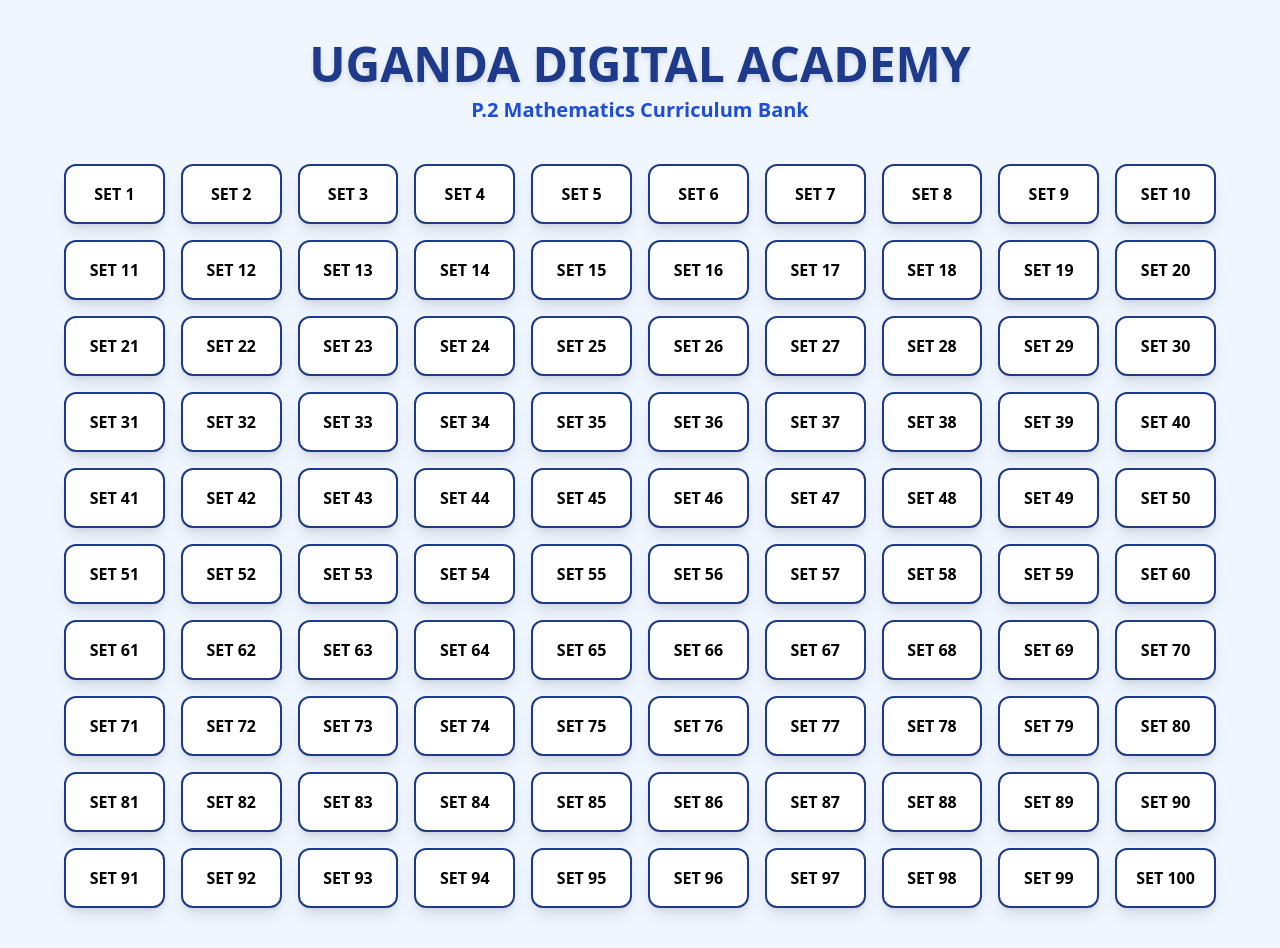
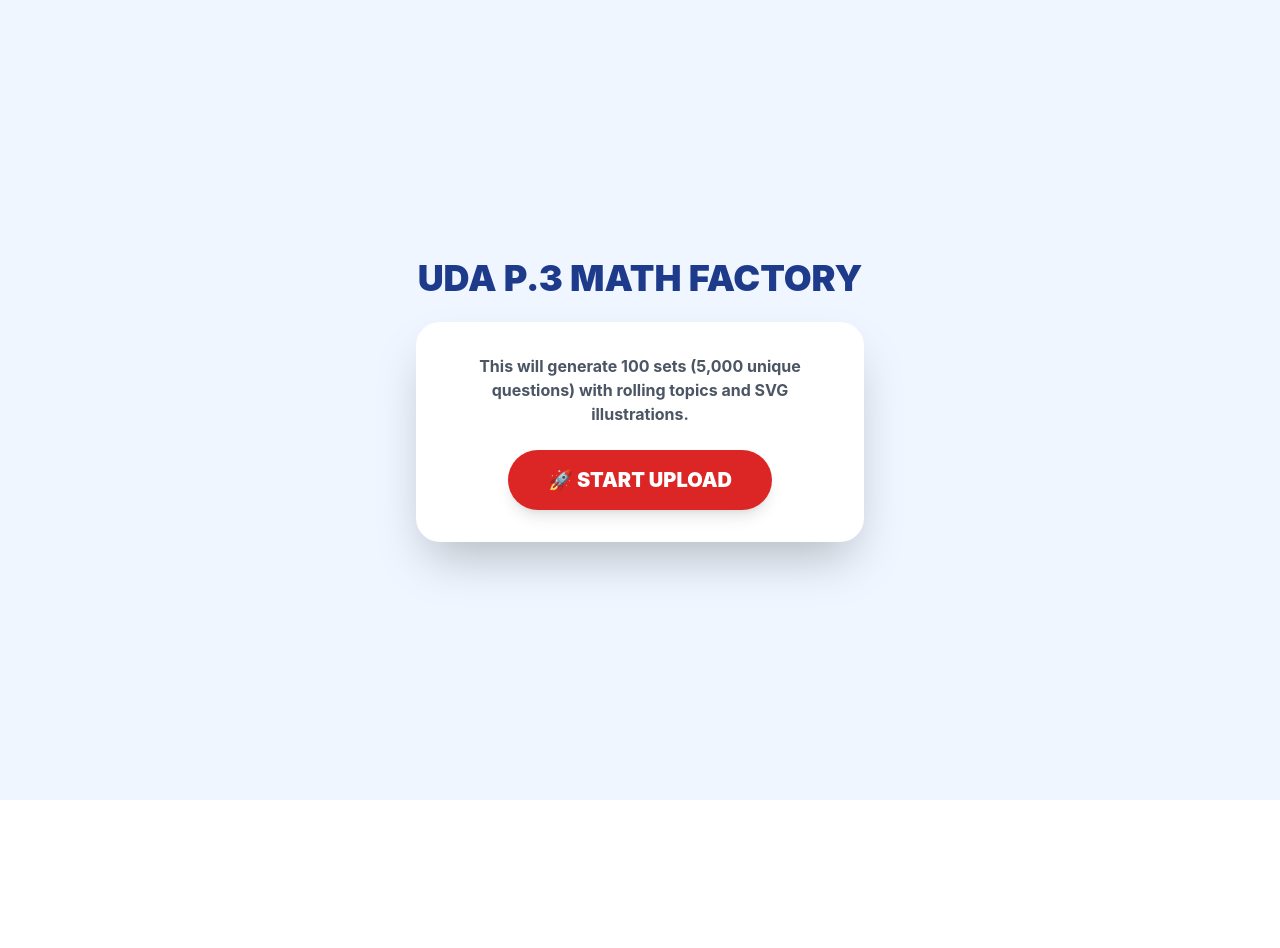
Before and after one commit to bwanking/asa, a React (Create React App) app: page / in a window 1280 px wide. After the commit the page ends 800 px from the top, so only its background shows below. Built offline with nearby package versions, Linux system fonts and the light colour scheme; the HTML template or start-up script is replaced by a standard one.

Commit message:
Update App.js

```diff
--- a/src/App.js
+++ b/src/App.js
@@ -1,160 +1,188 @@
 import React, { useState } from 'react';
+import { db } from './firebase';
+import { doc, setDoc } from 'firebase/firestore';
 
-
-// --- 1. DYNAMIC SVG LIBRARY (P2 Visual Aids) ---
+// --- 1. DYNAMIC SVG LIBRARY (P3 Visual Aids) ---
 const MathSVG = {
-  SetObjects: ({ count, type }) => (
-    <div className="flex justify-center border-2 border-dotted border-gray-400 p-2 my-1 rounded bg-gray-50">
-      <svg width="160" height="40" viewBox="0 0 160 40">
+  SetObjects: ({ count, name }) => (
+    <div className="flex flex-col items-center border-2 border-black p-2 my-1 rounded-full w-24 h-24 mx-auto bg-white relative">
+      <span className="absolute -top-2 left-2 font-bold bg-white px-1">Set {name}</span>
+      <div className="grid grid-cols-3 gap-1 mt-2">
         {Array.from({ length: count }).map((_, i) => (
-          type === 'star' ?
-          <polygon key={i} points={`${15+i*25},5 ${18+i*25},15 ${28+i*25},15 ${20+i*25},22 ${23+i*25},32 ${15+i*25},25 ${7+i*25},32 ${10+i*25},22 ${2+i*25},15 ${12+i*25},15`} fill="none" stroke="black" /> :
-          <circle key={i} cx={15 + i * 25} cy="20" r="10" stroke="black" fill="none" />
+          <div key={i} className="w-3 h-3 bg-black rounded-full"></div>
         ))}
-      </svg>
+      </div>
     </div>
   ),
-  Fraction: ({ part, total }) => (
+  Fraction: ({ total }) => (
     <svg width="60" height="60" className="mx-auto my-1">
-      <circle cx="30" cy="30" r="25" stroke="black" fill="none" />
+      <rect x="5" y="5" width="50" height="50" stroke="black" fill="none" strokeWidth="2" />
       <line x1="30" y1="5" x2="30" y2="55" stroke="black" />
       {total > 2 && <line x1="5" y1="30" x2="55" y2="30" stroke="black" />}
-      <path d="M30,30 L30,5 A25,25 0 0,1 55,30 Z" fill={part > 0 ? "#ccc" : "none"} stroke="black" />
     </svg>
   ),
-  Clock: ({ hr, min }) => (
-    <svg width="60" height="60" className="mx-auto my-1">
-      <circle cx="30" cy="30" r="28" stroke="black" fill="none" strokeWidth="2" />
-      <line x1="30" y1="30" x2="30" y2="10" stroke="black" strokeWidth="2" /> {/* Min hand */}
-      <line x1="30" y1="30" x2="45" y2="30" stroke="black" strokeWidth="3" /> {/* Hour hand */}
+  Geometry: ({ type, val }) => (
+    <svg width="80" height="60" className="mx-auto my-1">
+      {type === 'rectangle' ? (
+        <rect x="10" y="15" width="60" height="30" stroke="black" fill="none" strokeWidth="2" />
+      ) : (
+        <polygon points="40,5 5,55 75,55" stroke="black" fill="none" strokeWidth="2" />
+      )}
+      <text x="40" y="58" fontSize="10" textAnchor="middle">{val}cm</text>
     </svg>
   )
 };
 
-const UgandaDigitalAcademy = () => {
-  const [selectedSet, setSelectedSet] = useState(null);
+const App = () => {
+  const [loading, setLoading] = useState(false);
 
-  const generateUniqueSet = (setId) => {
+  const uploadP3UniqueSets = async () => {
+    setLoading(true);
+    console.log("🚀 Starting P3 High-Variety Upload...");
+
+    for (let setId = 1; setId <= 100; setId++) {
       let paperQuestions = [];
-    const setBase = setId * 100; // Large jump to ensure variety
+      const setBase = setId * 500;
 
       for (let i = 1; i <= 50; i++) {
         const qId = setBase + i;
-      let q = { num: i, text: "", art: null };
+        const topicSelector = (i + setId) % 10; // Rolling Topic Logic
 
-      // ROLLING TOPIC LOGIC - Each set will feel different
-      const topicSelector = (i + setId) % 10;
+        let q = {
+          q: "",
+          ans: "",
+          options: [],
+          artType: null,
+          artValue: null
+        };
 
         switch(topicSelector) {
-        case 0: // SETS
+          case 0: // SET THEORY
             const cnt = (qId % 4) + 3;
-          q.text = `Form a set of ${cnt} ${qId % 2 === 0 ? 'cups' : 'balls'}:`;
-          q.art = <div className="h-12 w-full border border-dashed border-gray-300 mt-1"></div>;
+            const sName = ["K", "M", "P", "S", "Y"][qId % 5];
+            q.q = `How many members are in Set ${sName} shown below?`;
+            q.ans = `${cnt}`;
+            q.options = [q.ans, `${cnt+1}`, "2", "10"];
+            q.artType = "sets";
+            q.artValue = { count: cnt, name: sName };
             break;
+
           case 1: // FRACTIONS
-          q.text = `Shade a ${qId % 2 === 0 ? 'half' : 'quarter'} of this figure:`;
-          q.art = <MathSVG.Fraction part={0} total={qId % 2 === 0 ? 2 : 4} />;
+            const den = (qId % 2 === 0) ? 4 : 2;
+            q.q = `Write the fraction for the unshaded part of the figure:`;
+            q.ans = `1/${den}`;
+            q.options = [q.ans, `${den}/1`, "1/3", "4/4"];
+            q.artType = "fraction";
+            q.artValue = { total: den };
             break;
-        case 2: // MONEY (UGX)
-          const price = (qId % 5 + 1) * 100;
-          q.text = `If one egg costs ${price} shillings, find the cost of 2 eggs:`;
+
+          case 2: // MONEY (P3 level)
+            const price = (qId % 5 + 2) * 100;
+            q.q = `If a lush costs ${price} shillings, how much change will you get from 1,000 shillings?`;
+            q.ans = `${1000 - price}`;
+            q.options = [q.ans, `${price}`, "100", "500"];
             break;
-        case 3: // TIME
-          q.text = `Tell the time shown on the clock face below:`;
-          q.art = <MathSVG.Clock />;
+
+          case 3: // GEOMETRY (Area/Perimeter)
+            const side = (qId % 5) + 3;
+            q.q = `Find the perimeter of the triangle shown below with sides of ${side}cm each:`;
+            q.ans = `${side * 3}cm`;
+            q.options = [q.ans, `${side * 2}cm`, `${side * side}cm`, "15cm"];
+            q.artType = "geometry";
+            q.artValue = { type: 'triangle', val: side };
             break;
-        case 4: // MEASUREMENT (Weight/Length)
-          const items = ["ruler", "pencil", "bench"];
-          q.text = `Which is longer, a ${items[qId % 3]} or a ${items[(qId+1)%3]}?`;
+
+          case 4: // PLACE VALUE (Up to thousands)
+            const num = 1000 + (qId % 8999);
+            const places = ["Ones", "Tens", "Hundreds", "Thousands"];
+            const pSel = qId % 4;
+            q.q = `Which digit is in the ${places[pSel]} place in the number ${num}?`;
+            const numStr = num.toString().split('').reverse();
+            q.ans = numStr[pSel];
+            q.options = [q.ans, numStr[(pSel+1)%4], "0", "9"];
             break;
-        case 5: // PLACE VALUE
-          const num = 100 + (qId % 800);
-          q.text = `What digit is in the ${qId % 2 === 0 ? 'Hundreds' : 'Tens'} place in ${num}?`;
+
+          case 5: // CAPACITY / WEIGHT
+            const ltr = (qId % 5) + 2;
+            q.q = `How many half-litre bottles can fill a ${ltr} litre jerrycan?`;
+            q.ans = `${ltr * 2}`;
+            q.options = [q.ans, `${ltr}`, `${ltr + 2}`, "10"];
             break;
-        case 6: // WORD PROBLEMS (Addition/Subtraction)
+
+          case 6: // WORD PROBLEMS
             const names = ["Musa", "Alice", "Okello", "Babirye"];
-          const fruit = ["mangoes", "oranges", "apples"];
-          q.text = `${names[qId%4]} had ${20 + qId%10} ${fruit[qId%3]} and ate ${5 + qId%5}. How many are left?`;
+            const n = 50 + (qId % 50);
+            const m = 10 + (qId % 20);
+            q.q = `${names[qId%4]} had ${n} sweets. If he gave ${m} to his friend, how many did he keep?`;
+            q.ans = `${n - m}`;
+            q.options = [q.ans, `${n + m}`, "40", "100"];
             break;
-        case 7: // GEOMETRY
-          const shapes = ["Square", "Cylinder", "Cone", "Circle"];
-          q.text = `Draw a ${shapes[qId % 4]} in the box:`;
-          q.art = <div className="h-12 w-20 border border-black mx-auto mt-1"></div>;
+
+          case 7: // MULTIPLICATION / DIVISION
+            const fact1 = (qId % 5) + 2;
+            const fact2 = (qId % 4) + 3;
+            q.q = `Work out: ${fact1} x ${fact2} = ____`;
+            q.ans = `${fact1 * fact2}`;
+            q.options = [q.ans, `${fact1 + fact2}`, "12", "20"];
             break;
+
           case 8: // PATTERNS
-          const start = qId % 10;
-          q.text = `Fill in the missing number: ${start}, ${start+2}, ${start+4}, ____`;
+            const start = qId % 20;
+            const gap = (qId % 3) + 2;
+            q.q = `Find the next number in the pattern: ${start}, ${start+gap}, ${start+(gap*2)}, ____`;
+            q.ans = `${start + (gap*3)}`;
+            q.options = [q.ans, `${start + (gap*4)}`, "50", "0"];
             break;
-        default: // MENTAL MATH
-          q.text = `Work out: ${(qId % 12) + 1} x 2 =`;
+
+          default: // ALGEBRA
+            const box = (qId % 10) + 1;
+            const res = 20 + (qId % 10);
+            q.q = `Find the value of x: x + ${res - box} = ${res}`;
+            q.ans = `${box}`;
+            q.options = [q.ans, `${res}`, "5", "10"];
         }
+
+        // Shuffle the options array
+        q.options = q.options.sort(() => Math.random() - 0.5);
         paperQuestions.push(q);
       }
-    return paperQuestions;
+
+      try {
+        await setDoc(doc(db, "UDA_EXAMS", `p3_mathematics_${1990 + setId - 1}`), {
+          metadata: {
+            class: "P3",
+            subject: "MATHEMATICS",
+            totalQuestions: 50,
+            updatedAt: new Date().toISOString(),
+            year: (1990 + setId - 1).toString()
+          },
+          questions: paperQuestions
+        });
+        console.log(`✅ Uploaded Set ${setId}`);
+      } catch (err) {
+        console.error("Error:", err);
+        break;
+      }
+    }
+    setLoading(false);
+    alert("P3 MATH: 100 UNIQUE SETS UPLOADED!");
   };
 
-  if (selectedSet === null) {
   return (
-      <div className="p-10 bg-blue-50 min-h-screen font-sans">
-        <header className="text-center mb-10">
-          <h1 className="text-5xl font-black text-blue-900 drop-shadow-md">UGANDA DIGITAL ACADEMY</h1>
-          <p className="text-xl font-bold text-blue-700 mt-2">P.2 Mathematics Curriculum Bank</p>
-        </header>
-        <div className="grid grid-cols-2 sm:grid-cols-5 lg:grid-cols-10 gap-4 max-w-6xl mx-auto">
-          {Array.from({ length: 100 }, (_, i) => (
-            <button key={i+1} onClick={() => setSelectedSet(i+1)} className="p-4 bg-white border-2 border-blue-900 rounded-xl hover:bg-blue-900 hover:text-white font-black transition-all shadow-lg transform hover:scale-105">
-              SET {i + 1}
+    <div className="flex flex-col items-center justify-center min-h-screen bg-blue-50 p-10">
+      <h1 className="text-4xl font-black text-blue-900 mb-6 text-center">UDA P.3 MATH FACTORY</h1>
+      <div className="bg-white p-8 rounded-3xl shadow-2xl text-center max-w-md">
+        <p className="mb-6 text-gray-600 font-bold">This will generate 100 sets (5,000 unique questions) with rolling topics and SVG illustrations.</p>
+        <button
+          onClick={uploadP3UniqueSets}
+          disabled={loading}
+          className={`px-10 py-4 rounded-full text-white font-black text-xl transition-all shadow-lg ${loading ? 'bg-gray-400' : 'bg-red-600 hover:bg-red-700 hover:scale-105'}`}
+        >
+          {loading ? "UPLOADING..." : "🚀 START UPLOAD"}
         </button>
-          ))}
       </div>
-      </div>
-    );
-  }
-
-  const questions = generateUniqueSet(selectedSet);
-
-  return (
-    <div className="min-h-screen bg-gray-400 p-4">
-      <div className="no-print mb-4 flex justify-between max-w-[210mm] mx-auto bg-white p-4 rounded-lg shadow-xl">
-        <button onClick={() => setSelectedSet(null)} className="font-bold text-blue-900 underline">← Back to Dashboard</button>
-        <button onClick={() => window.print()} className="bg-green-600 text-white px-8 py-2 rounded-full font-black shadow-lg hover:bg-green-700">PRINT PAPER</button>
-      </div>
-
-      <div className="paper bg-white p-12 mx-auto w-[210mm] min-h-[297mm] shadow-2xl border-2 border-black relative">
-        <div className="text-center border-b-4 border-double border-black pb-4 mb-8">
-          <h1 className="text-3xl font-black tracking-tight">UGANDA DIGITAL ACADEMY</h1>
-          <h2 className="text-xl font-bold italic text-gray-800">P.2 MATHEMATICS END OF TERM - SET {selectedSet}</h2>
-          <div className="flex justify-between mt-6 text-sm font-bold">
-            <span>NAME: ____________________________________</span>
-            <span>CLASS: P.2</span>
-          </div>
-        </div>
-
-        <div className="grid grid-cols-2 gap-x-12 gap-y-6">
-          {questions.map((q) => (
-            <div key={q.num} className="text-[11.5px] leading-tight border-b border-gray-100 pb-2">
-              <p><span className="font-bold">{q.num}.</span> {q.text}</p>
-              {q.art}
-              <div className="mt-2 border-b border-black w-24 h-4 opacity-30"></div>
-            </div>
-          ))}
-        </div>
-
-        <div className="absolute bottom-8 left-0 right-0 text-center text-[10px] font-bold opacity-40">
-          © 2026 UGANDA DIGITAL ACADEMY - ALL RIGHTS RESERVED
-        </div>
-      </div>
-
-      <style jsx global>{`
-        @media print {
-          .no-print { display: none !important; }
-          .paper { border: none !important; box-shadow: none !important; margin: 0 !important; width: 100% !important; }
-          body { background: white !important; }
-        }
-        .paper { font-family: 'Times New Roman', Times, serif; }
-      `}</style>
     </div>
   );
 };
 
-export default UgandaDigitalAcademy;
+export default App;
```
Lines whose indentation alone changed are shown as unchanged.
